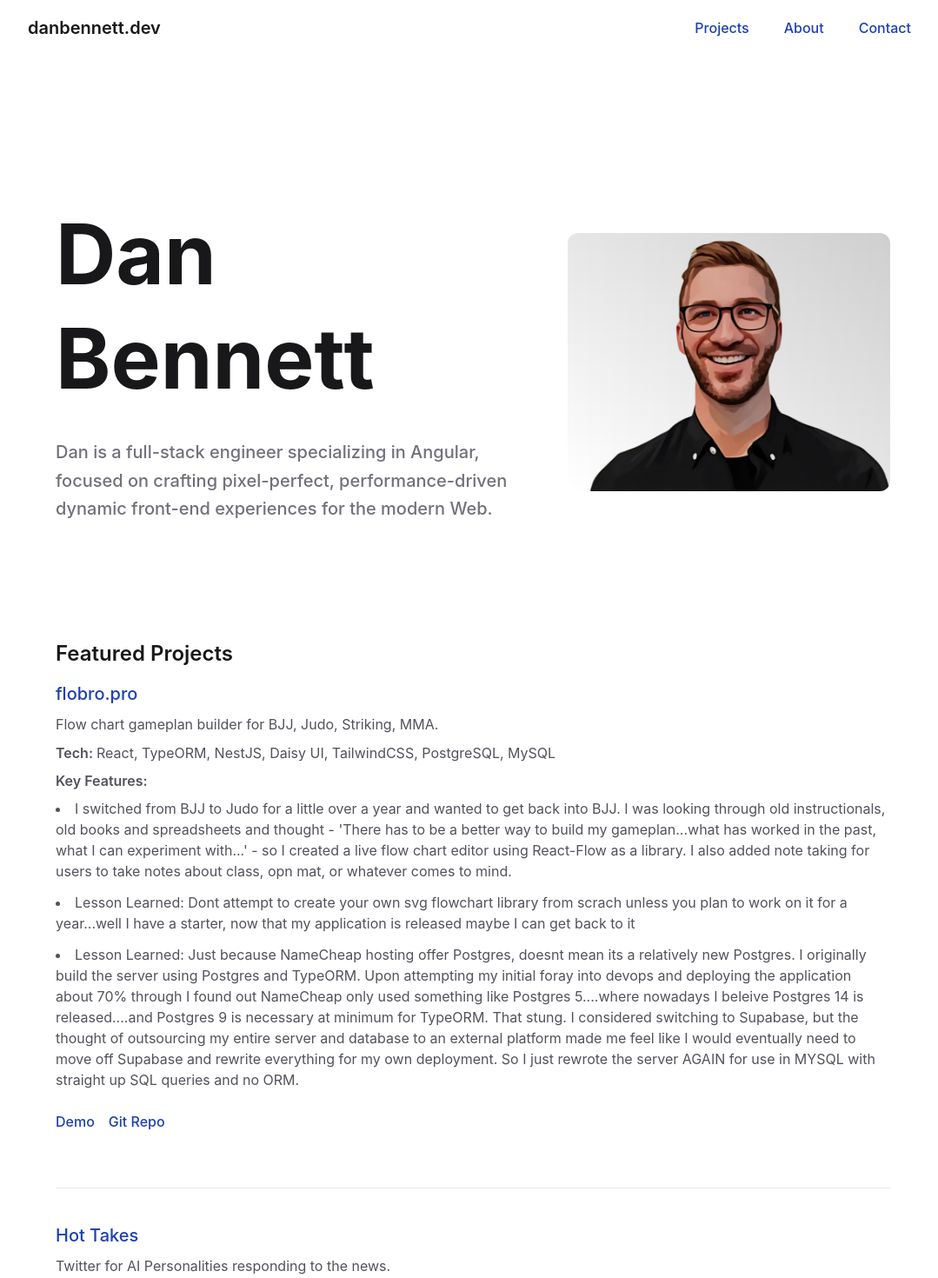
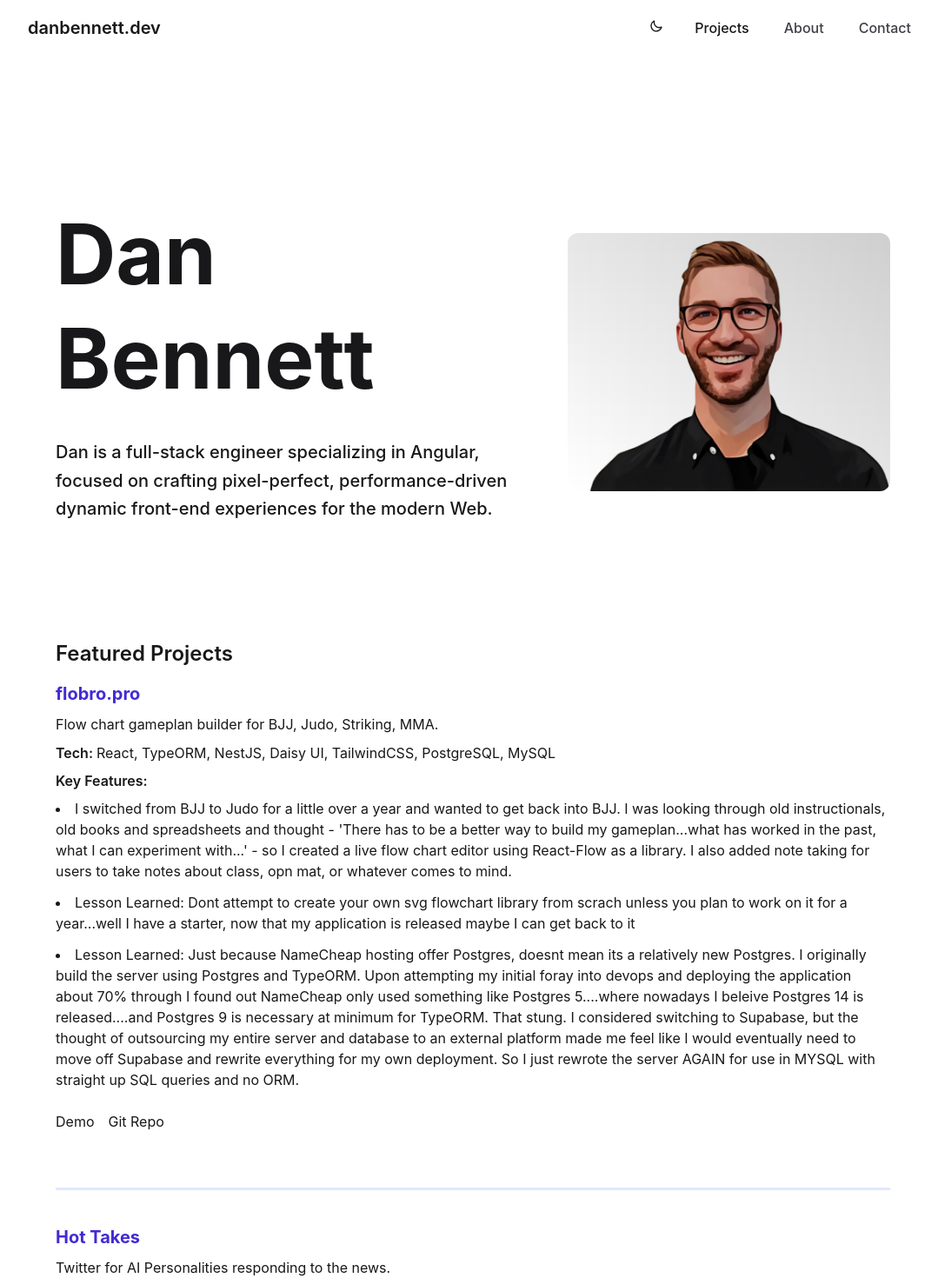
Before and after one commit to drbenn/dbendevV8, an Angular app: page / in a window 1280 px wide. Shown: the top 1470 px of the page at 87% size, without its empty margins (96-1175 px from the left). Built offline with nearby package versions, Linux system fonts and the light colour scheme.

Commit message:
aaaah buncha changes

```diff
--- a/src/app/app.component.html
+++ b/src/app/app.component.html
@@ -23,7 +23,7 @@
   @if (!isLoading) {
 
       <!-- <div
-        class="absolute -translate-[192px] rounded-full bg-radial from-slate-500 via-transparent to-transparent"
+        class="absolute -translate-[192px] rounded-full bg-radial from-slate-500 via-transparent to-transparent pointer-events-none"
         [ngStyle]="{'top': topPosition + 'px', 'left': leftPosition + 'px', 'width': bigDotWidth + 'px', 'height': bigDotHeight + 'px'}"
         style="mix-blend-mode: soften;"
         >
@@ -31,7 +31,7 @@
 
     <div class="flex flex-col flex-grow">
       <div id='top'></div> <!-- Anchor for "Home" navigation -->
-      <app-navbar></app-navbar>
+      <app-navbar (selectedTheme)="changeTheme($event)"></app-navbar>
 
       <!-- Main content area wrapper for responsiveness -->
       <div class="relative w-[90vw] sm:w-[90vw] md:w-[85vw] lg:w-[80vw] app-max-width mx-auto flex flex-col justify-start items-center">
@@ -51,7 +51,7 @@
 
       <!-- mouse cursor follower - over all items, crisp black with inversion -->
       <div
-        class="absolute -translate-4 rounded-full bg-black invert z-100"
+        class="absolute -translate-4 rounded-full bg-black invert z-100 pointer-events-none"
         [ngStyle]="{'top': topPosition + 'px', 'left': leftPosition + 'px', 'width': dotWidth + 'px', 'height': dotHeight + 'px'}"
         style="mix-blend-mode: difference;"
       >
--- a/src/app/app.component.ts
+++ b/src/app/app.component.ts
@@ -8,7 +8,6 @@ import { NavbarComponent } from './navbar/navbar.component';
 import { AboutSectionComponent } from './about-section/about-section.component';
 import { FooterComponent } from './footer/footer.component';
 import { CommonModule } from '@angular/common';
-import { debounceTime, interval, Subject, Subscription, switchMap, takeUntil, takeWhile, tap, throttleTime } from 'rxjs';
 
 @Component({
   selector: 'app-root',
@@ -19,16 +18,13 @@ import { debounceTime, interval, Subject, Subscription, switchMap, takeUntil, ta
 export class AppComponent implements OnInit, OnDestroy {
   isLoading: boolean = true;
 
-  // custom cursor - where mouse FOLLWER actually is
-  // topPositionNumber!: number;
-  // leftPositionNumber!: number;
+  // custom cursor - where mouse FOLLOWER actually is
   topPosition: number = 0;
   leftPosition: number = 0;
 
   // custom cursor - where mouse actually is
-  private targetX: number = 0;
-  private targetY: number = 0;
-
+  targetX: number = 0;
+  targetY: number = 0;
 
   dotWidth: number = 0;
   dotHeight: number = 0;
@@ -43,15 +39,17 @@ export class AppComponent implements OnInit, OnDestroy {
   // Common values are between 0.05 and 0.2.
   private readonly easingFactor: number = 0.125;
 
-
   @HostListener('mousemove', ['$event'])
   onMouseMove(event: MouseEvent): void {
-    // this.topPosition = event.clientY + 'px';
-    // this.leftPosition = event.clientX  + 'px';
-    this.dotHeight = 32;
-    this.dotWidth = 32;
+    if (event.clientX === 0 || event.clientY === 0 || event.clientY >= (window.innerHeight - 4) || event.clientX >= (window.innerWidth - 14)) {
+      this.dotHeight = 0;
+      this.dotWidth = 0;
+    } else {
+      this.dotHeight = 32;
+      this.dotWidth = 32;
+    }
 
-        // Get the bounding rectangle of the host element
+    // Get the bounding rectangle of the host element
     const hostRect = (event.currentTarget as HTMLElement).getBoundingClientRect();
 
     // Calculate mouse position relative to the *host element*
@@ -75,16 +73,12 @@ export class AppComponent implements OnInit, OnDestroy {
     }
   }
 
-    private startAnimationLoop(): void {
+  private startAnimationLoop(): void {
     const animate = () => {
       // Interpolate the current position towards the target position
       // (target - current) * easingFactor gives a fraction of the remaining distance
       this.leftPosition += (this.targetX - this.leftPosition) * this.easingFactor;
       this.topPosition += (this.targetY - this.topPosition) * this.easingFactor;
-
-      // Update the CSS transform. Angular's change detection will handle the update.
-      // We don't directly manipulate the DOM here.
-      // The `ngStyle` in the template will pick up `leftPosition` and `topPosition`.
 
       // Request the next animation frame
       this.animationFrameId = requestAnimationFrame(animate);
@@ -93,4 +87,8 @@ export class AppComponent implements OnInit, OnDestroy {
     // Start the first frame
     this.animationFrameId = requestAnimationFrame(animate);
   }
+
+  protected changeTheme(selectedTheme: 'light' | 'dark'): void {
+    document.documentElement.setAttribute('data-theme', selectedTheme);
+  }
 }
--- a/src/app/footer/footer.component.html
+++ b/src/app/footer/footer.component.html
@@ -1,4 +1,4 @@
-<footer id="contact" class="w-full flex justify-center items-start mt-[100px] py-12 px-4 sm:px-6 lg:px-8 bg-gray-50 border-t border-slate-200" aria-labelledby="contactHeading">
+<footer id="contact" class="w-full flex justify-center items-start mt-[100px] py-12 px-4 sm:px-6 lg:px-8 bg-base-300 border-t border-slate-200" aria-labelledby="contactHeading">
   <div class="w-full max-w-4xl flex flex-col items-center">
     <h2 id="contactHeading" class="sr-only">Contact and Social Links</h2>
 
@@ -10,7 +10,7 @@
               [href]="contact.link"
               target="_blank"
               rel="noopener noreferrer"
-              class="link link-hover hover:text-blue-800"
+              class="link link-hover text-base-content visited:text-base-content hover:text-primary active:text-base-content focus:text-primary"
               [attr.aria-label]="'Visit ' + contact.title + ' profile'">
               {{ contact.title }}
             </a>
--- a/src/app/hero-section/hero-section.component.html
+++ b/src/app/hero-section/hero-section.component.html
@@ -1,10 +1,10 @@
 <main class="w-full min-h-[35vh] md:min-h-[65vh] lg:min-h-[80vh] relative flex flex-col justify-start items-center select-none pt-42 md:pt-42 lg:pt-58" aria-labelledby="heroHeading">
   <div class="relative flex flex-col md:flex-row justify-center items-center w-full max-w-7xl mx-auto px-4 sm:px-6 lg:px-8">
-    <section class="relative flex flex-col justify-center items-start text-left flex-grow mb-8 md:mb-0">
+    <section class="relative flex flex-col justify-center items-start text-left flex-grow mb-8 md:mb-0 text-base-content">
       <div class="text-5xl sm:text-6xl xl:text-8xl font-bold leading-tight mb-4" id="heroHeading">
         <h1>Dan Bennett</h1>
       </div>
-      <p class="mt-4 text-lg sm:text-xl font-medium text-zinc-500 leading-relaxed max-w-2xl mx-auto md:mx-0">
+      <p class="mt-4 text-lg sm:text-xl font-medium leading-relaxed max-w-2xl mx-auto md:mx-0">
         Dan is a full-stack engineer specializing in Angular, focused on crafting pixel-perfect, performance-driven dynamic front-end experiences for the modern Web.
       </p>
     </section>
--- a/src/app/navbar/navbar.component.html
+++ b/src/app/navbar/navbar.component.html
@@ -1,11 +1,11 @@
 <div class="fixed z-40 top-0 w-full transition-colors duration-200 ease-in-out"
-      [ngClass]="{'bg-white/60 backdrop-blur-xs shadow-xs border-b border-zinc-100': scrollY > 15, 'bg-transparent': scrollY <= 15}">
+      [ngClass]="{'bg-white/10 backdrop-blur-xs shadow-xs border-b border-zinc-100': scrollY > 15, 'bg-transparent': scrollY <= 15}">
   <div class="w-[90vw] sm:w-[90vw] md:w-[85vw] lg:w-[80vw] max-w-7xl mx-auto">
     <div class="flex justify-between items-center transition-all duration-300 ease-in-out" [ngClass]="{'h-7': scrollY > 15, 'h-16': scrollY <= 15}">
 
       <div class="flex items-center cursor-pointer">
         <a href="#top" (click)="scrollToSection($event, '#top')"
-            class="flex items-center focus:outline-none focus:ring-2 focus:ring-blue-500 focus:ring-offset-2 rounded-full"
+            class="flex items-center"
             aria-label="Back to top, Dan Bennett Home">
           <!-- <div class="relative overflow-hidden flex-shrink-0 transition-all duration-300 ease-in-out" [ngClass]="{'w-8 h-8': scrollY > 15, 'w-12 h-12': scrollY <= 15}">
             <img
@@ -16,23 +16,51 @@
               priority
               class="absolute top-1/2 left-1/2 min-w-full min-h-full transform -translate-x-1/2 -translate-y-1/2" />
           </div> -->
-          <div class="font-semibold text-base-content transition-all duration-300 ease-in-out" [ngClass]="{'text-base text-cyan-600': scrollY > 15, 'text-xl': scrollY <= 15}">
+          <div class="hover:no-underline font-semibold transition-all duration-300 ease-in-out text-base-content visited:text-base-content hover:text-primary active:text-base-content focus:text-primary" [ngClass]="{'text-base text-red-400': scrollY > 15, 'text-xl': scrollY <= 15}">
             danbennett.dev
           </div>
         </a>
       </div>
 
       <nav class="hidden sm:flex items-center gap-6" aria-label="Main navigation">
+
+            <!-- dark mode toggle -->
+    <div class="h-6 w-6
+    transition duration-150 ease-in-out hover:bg-gray-400 rounded-full p-1 cursor-pointer">
+      <label class="swap swap-rotate -translate-y-2">
+        <!-- this hidden checkbox controls the state -->
+        <input type="checkbox" (click)="selectTheme()"/>
+
+        <!-- sun icon -->
+        <svg
+          class="swap-on h-4 w-4 fill-current "
+          xmlns="http://www.w3.org/2000/svg"
+          viewBox="0 0 24 24">
+          <path
+            d="M5.64,17l-.71.71a1,1,0,0,0,0,1.41,1,1,0,0,0,1.41,0l.71-.71A1,1,0,0,0,5.64,17ZM5,12a1,1,0,0,0-1-1H3a1,1,0,0,0,0,2H4A1,1,0,0,0,5,12Zm7-7a1,1,0,0,0,1-1V3a1,1,0,0,0-2,0V4A1,1,0,0,0,12,5ZM5.64,7.05a1,1,0,0,0,.7.29,1,1,0,0,0,.71-.29,1,1,0,0,0,0-1.41l-.71-.71A1,1,0,0,0,4.93,6.34Zm12,.29a1,1,0,0,0,.7-.29l.71-.71a1,1,0,1,0-1.41-1.41L17,5.64a1,1,0,0,0,0,1.41A1,1,0,0,0,17.66,7.34ZM21,11H20a1,1,0,0,0,0,2h1a1,1,0,0,0,0-2Zm-9,8a1,1,0,0,0-1,1v1a1,1,0,0,0,2,0V20A1,1,0,0,0,12,19ZM18.36,17A1,1,0,0,0,17,18.36l.71.71a1,1,0,0,0,1.41,0,1,1,0,0,0,0-1.41ZM12,6.5A5.5,5.5,0,1,0,17.5,12,5.51,5.51,0,0,0,12,6.5Zm0,9A3.5,3.5,0,1,1,15.5,12,3.5,3.5,0,0,1,12,15.5Z" />
+        </svg>
+
+        <!-- moon icon -->
+        <svg
+          class="swap-off h-4 w-4 fill-current"
+          xmlns="http://www.w3.org/2000/svg"
+          viewBox="0 0 24 24">
+          <path
+            d="M21.64,13a1,1,0,0,0-1.05-.14,8.05,8.05,0,0,1-3.37.73A8.15,8.15,0,0,1,9.08,5.49a8.59,8.59,0,0,1,.25-2A1,1,0,0,0,8,2.36,10.14,10.14,0,1,0,22,14.05,1,1,0,0,0,21.64,13Zm-9.5,6.69A8.14,8.14,0,0,1,7.08,5.22v.27A10.15,10.15,0,0,0,17.22,15.63a9.79,9.79,0,0,0,2.1-.22A8.11,8.11,0,0,1,12.14,19.73Z" />
+        </svg>
+      </label>
+    </div>
+
         <a href="#projects-section" (click)="scrollToSection($event, '#projects-section')"
-            class="font-medium text-zinc-700 hover:text-blue-600 px-2 py-1 transition-colors duration-200 ease-in-out">
+            class="hover:underline font-medium px-2 py-1 transition-colors duration-200 ease-in-out text-base-content visited:text-base-content hover:text-primary active:text-base-content focus:text-primary">
           Projects
         </a>
         <a href="#about" (click)="scrollToSection($event, '#about')"
-            class="font-medium text-zinc-700 hover:text-blue-600 px-2 py-1 transition-colors duration-200 ease-in-out">
+            class="hover:underline font-medium text-zinc-700 hover:text-blue-600 px-2 py-1 transition-colors duration-200 ease-in-out text-base-content visited:text-base-content hover:text-primary active:text-base-content focus:text-primary">
           About
         </a>
         <a href="#contact" (click)="scrollToSection($event, '#contact')"
-            class="font-medium text-zinc-700 hover:text-blue-600 px-2 py-1 transition-colors duration-200 ease-in-out">
+            class="hover:underline font-medium text-zinc-700 hover:text-blue-600 px-2 py-1 transition-colors duration-200 ease-in-out text-base-content visited:text-base-content hover:text-primary active:text-base-content focus:text-primary">
           Contact
         </a>
       </nav>
--- a/src/app/navbar/navbar.component.ts
+++ b/src/app/navbar/navbar.component.ts
@@ -1,5 +1,5 @@
 import { CommonModule, NgOptimizedImage } from '@angular/common';
-import { AfterViewInit, Component, HostListener, OnDestroy, OnInit } from '@angular/core';
+import { AfterViewInit, Component, EventEmitter, HostListener, OnDestroy, OnInit, Output } from '@angular/core';
 import { RouterLink } from '@angular/router';
 import { gsap } from 'gsap'; // Import GSAP core
 import { ScrollToPlugin } from 'gsap/ScrollToPlugin'; // Import ScrollToPlugin
@@ -59,4 +59,19 @@ export class NavbarComponent implements OnInit, OnDestroy, AfterViewInit {
       drawerToggle.checked = false;
     }
   }
+
+  @Output('selectedTheme') updateTheme = new EventEmitter<'light' | 'dark'>();
+
+  protected isDarkMode: boolean = false;
+  activeTheme: string = 'light';         // default light theme
+  protected selectTheme(): void {
+    if (this.activeTheme === 'light') {
+      this.activeTheme = 'dark';           // dark theme
+      this.isDarkMode = true;
+    } else {
+      this.activeTheme = 'light';        // light theme
+      this.isDarkMode = false;
+    };
+    this.updateTheme.emit(this.isDarkMode ? 'dark' : 'light');
+  };
 }
--- a/src/app/projects/components/featured-projects/featured-projects.component.html
+++ b/src/app/projects/components/featured-projects/featured-projects.component.html
@@ -8,12 +8,12 @@
         @for (item of featuredProjects; track item; let last = $last; let i = $index) {
           <app-project-card [project]="item"></app-project-card>
           @if (!last) {
-            <hr class="border-t border-gray-200 my-4">
+            <hr class="border-t border-2 border-primary-content my-4">
           }
         }
       }
       @else {
-        <p class="text-zinc-500">No featured projects available at the moment.</p>
+        <p class="">No featured projects available at the moment.</p>
       }
     }
     @else {
--- a/src/app/projects/components/project-card/project-card.component.html
+++ b/src/app/projects/components/project-card/project-card.component.html
@@ -1,25 +1,9 @@
-<!-- <div class="project-card text-zinc-600 mb-6 last:mb-0">
-  <div class="text-xl font-bold mb-2 select-none">
-    <h3 class="text-xl"> <a [href]="project.demoLink" target="_blank" rel="noopener noreferrer" class="link link-hover text-zinc-700 hover:text-blue-600 focus:outline-none focus:ring-2 focus:ring-blue-500 focus:ring-offset-2" [attr.aria-label]="'View demo for ' + project.title">
-        {{ project.title }}
-      </a>
-    </h3>
-  </div>
-  <p class="select-none text-lg leading-relaxed">{{ project.oneLine }}</p>
-  <div class="mt-2 text-lg">
-    <span class="font-semibold select-none">Tech:&nbsp;</span>
-    <span class='select-none'>{{ project.tech.join(', ') }}</span>
-  </div>
-  <div class="mt-2 flex gap-4">
-    <a [href]="project.demoLink" target="_blank" rel="noopener noreferrer" class="link link-hover text-blue-500 hover:text-blue-700 focus:outline-none focus:ring-2 focus:ring-blue-500 focus:ring-offset-2" [attr.aria-label]="'Link to demo for ' + project.title">Demo</a>
-    <a [href]="project.gitLink" target="_blank" rel="noopener noreferrer" class="link link-hover text-blue-500 hover:text-blue-700 focus:outline-none focus:ring-2 focus:ring-blue-500 focus:ring-offset-2" [attr.aria-label]="'Link to GitHub repository for ' + project.title">Git Repo</a>
-  </div>
-</div> -->
-
-<div class="project-card text-zinc-600 mb-6 last:mb-0">
+<div class="project-card mb-6 last:mb-0">
   <div class="text-xl font-bold mb-2 select-none">
     <h3 class="text-xl">
-      <a [href]="project.demoLink" target="_blank" rel="noopener noreferrer" class="link link-hover text-zinc-700 hover:text-blue-600 focus:outline-none focus:ring-2 focus:ring-blue-500 focus:ring-offset-2" [attr.aria-label]="'View demo for ' + project.title">
+      <a
+        [href]="project.demoLink" target="_blank" rel="noopener noreferrer"
+        class="link link-hover text-primary visited:text-primary hover:text-secondary active:text-base-content focus:text-primary" [attr.aria-label]="'View demo for ' + project.title">
         {{ project.title }}
       </a>
     </h3>
@@ -42,14 +26,20 @@
   }
 
   <div class="my-6 flex gap-4">
-    <a [href]="project.demoLink" target="_blank" rel="noopener noreferrer" class="link link-hover text-blue-500 hover:text-blue-700 focus:outline-none focus:ring-2 focus:ring-blue-500 focus:ring-offset-2" [attr.aria-label]="'Link to demo for ' + project.title">Demo</a>
+    <a [href]="project.demoLink" target="_blank" rel="noopener noreferrer"
+      class="link link-hover text-base-content visited:text-base-content hover:text-primary active:text-base-content focus:text-primary" [attr.aria-label]="'Link to demo for ' + project.title">
+      Demo
+    </a>
 
     @if (project.gitLink && project.gitLink.length > 0) {
       @if ((isArray(project.gitLink) ? project.gitLink[0] : project.gitLink) === 'N/A') {
         <span class="text-amber-600 font-medium select-none">Git Repo Private</span>
       }
       @else {
-        <a [href]="isArray(project.gitLink) ? project.gitLink[0] : project.gitLink" target="_blank" rel="noopener noreferrer" class="link link-hover text-blue-500 hover:text-blue-700 focus:outline-none focus:ring-2 focus:ring-blue-500 focus:ring-offset-2" [attr.aria-label]="'Link to GitHub repository for ' + project.title">Git Repo</a>
+        <a [href]="isArray(project.gitLink) ? project.gitLink[0] : project.gitLink" target="_blank" rel="noopener noreferrer"
+          class="link link-hover text-base-content visited:text-base-content hover:text-primary active:text-base-content focus:text-primary" [attr.aria-label]="'Link to GitHub repository for ' + project.title">
+          Git Repo
+        </a>
       }
     }
 
--- a/src/app/projects/components/projects-archive-modal/projects-archive-modal.component.html
+++ b/src/app/projects/components/projects-archive-modal/projects-archive-modal.component.html
@@ -1,17 +1,17 @@
 <div class="p-4 md:p-8 lg:p-12 h-full overflow-y-auto" role="document">
-  <h2 class="text-3xl font-bold mb-6 text-zinc-800" id="archiveModalTitle">All Projects Archive</h2>
+  <h2 class="text-3xl font-bold mb-6" id="archiveModalTitle">All Projects Archive</h2>
   <div class="w-full">
     @if (allProjects$ | async; as allProjects) {
       @if (allProjects.length > 0) {
         @for (item of allProjects; track item; let last = $last) {
           <app-project-card [project]="item"></app-project-card>
           @if (!last) {
-            <hr class="border-t border-gray-200 my-4">
+            <hr class="border-t my-4">
         }
         }
       }
       @else {
-        <p class="text-zinc-500 col-span-full">No projects available in the archive.</p>
+        <p class="col-span-full">No projects available in the archive.</p>
       }
     }
     @else {
--- a/src/app/projects/projects-section.component.html
+++ b/src/app/projects/projects-section.component.html
@@ -4,9 +4,9 @@
   </h1>
   <app-featured-projects></app-featured-projects>
 
-  <div class="mt-8 text-center md:text-left">
+  <div class="mt-8 text-center  cursor-pointer">
     <button
-      class="btn btn-warning text-zinc-700 hover:text-zinc-900 transition ease-in-out"
+      class="btn btn-wide btn-primary transition ease-in-out cursor-pointer"
       (click)="openModal()"
       aria-haspopup="dialog"
       aria-controls="projectsArchiveModal"
--- a/src/styles.scss
+++ b/src/styles.scss
@@ -12,30 +12,30 @@
 /* Global CSS Variables (from your #root in App.css) */
 :root {
   /* Load Animations */
-  --load-anim-duration: 2.2s; /* Not directly used in the current setup, but kept for reference */
-  --simple-load-anim-duration: 0.7s; /* Not directly used, but the setTimeout matches this */
-  --load-drop-color-start: #364fc7; /* Not used in simple-intro-bg */
-  --load-drop-color-expand: #030a2b; /* Not used in simple-intro-bg */
-  --load-drop-intersectors: #fff; /* Not used in simple-intro-bg */
+  // --load-anim-duration: 2.2s; /* Not directly used in the current setup, but kept for reference */
+  // --simple-load-anim-duration: 0.7s; /* Not directly used, but the setTimeout matches this */
+  // --load-drop-color-start: #364fc7; /* Not used in simple-intro-bg */
+  // --load-drop-color-expand: #030a2b; /* Not used in simple-intro-bg */
+  // --load-drop-intersectors: #fff; /* Not used in simple-intro-bg */
   --load-finish-color: rgb(30, 30, 30); /* Used for simple-intro-bg */
 
   /* Navigation */
-  --navigation-top-bg-color: rgb(255, 255, 255); /* Not directly used due to Tailwind dynamic classes */
-  --navigation-body-bg-color: #bfc3d30f; /* Not directly used due to Tailwind dynamic classes */
-  --navbar-right-to-left-animation-speed: 0.35s; /* Not directly used */
+  // --navigation-top-bg-color: rgb(255, 255, 255); /* Not directly used due to Tailwind dynamic classes */
+  // --navigation-body-bg-color: #bfc3d30f; /* Not directly used due to Tailwind dynamic classes */
+  // --navbar-right-to-left-animation-speed: 0.35s; /* Not directly used */
 
   /* Light Mode */
-  --light-mode-bg: rgb(255, 255, 255);
-  --light-mode-primary-text: rgb(24, 24, 27); /* Adjusted to a dark grey for better contrast */
-  --light-mode-alt-text: rgb(30, 64, 175); /* Adjusted to a blue for links */
-  --light-mode-accent: #5c7cfa;
+  // --light-mode-bg: rgb(255, 255, 255);
+  // --light-mode-primary-text: rgb(24, 24, 27); /* Adjusted to a dark grey for better contrast */
+  // --light-mode-alt-text: rgb(30, 64, 175); /* Adjusted to a blue for links */
+  // --light-mode-accent: #5c7cfa;
 }
 
 body {
   /* Set as CPU mode var for light or dark */
-  background-color: var(--light-mode-bg);
+  // background-color: var(--light-mode-bg);
   /* Set as CPU mode var for light or dark */
-  color: var(--light-mode-primary-text);
+  // color: var(--light-mode-primary-text);
   margin: 0; /* Ensure no default body margin */
   font-family: 'Inter', sans-serif; /* Recommended font, assuming it's linked in index.html */
 }
@@ -46,16 +46,16 @@ body {
 }
 
 /* Global link styles */
-a {
-  font-weight: 500;
-  color: var(--light-mode-alt-text);
-  text-decoration: inherit;
-  transition: color 50ms ease-in, text-decoration 50ms ease-in; /* Explicitly transition color and text-decoration */
-}
+// a {
+//   font-weight: 500;
+//   color: var(--light-mode-alt-text);
+//   text-decoration: inherit;
+//   transition: color 50ms ease-in, text-decoration 50ms ease-in; /* Explicitly transition color and text-decoration */
+// }
 
 a:hover {
-  color: #364fc7; /* Specific hover color for global links */
-  text-decoration: underline;
+  // color: #364fc7; /* Specific hover color for global links */
+  // text-decoration: underline;
 }
 
 /* General accessibility for hidden content */
```
